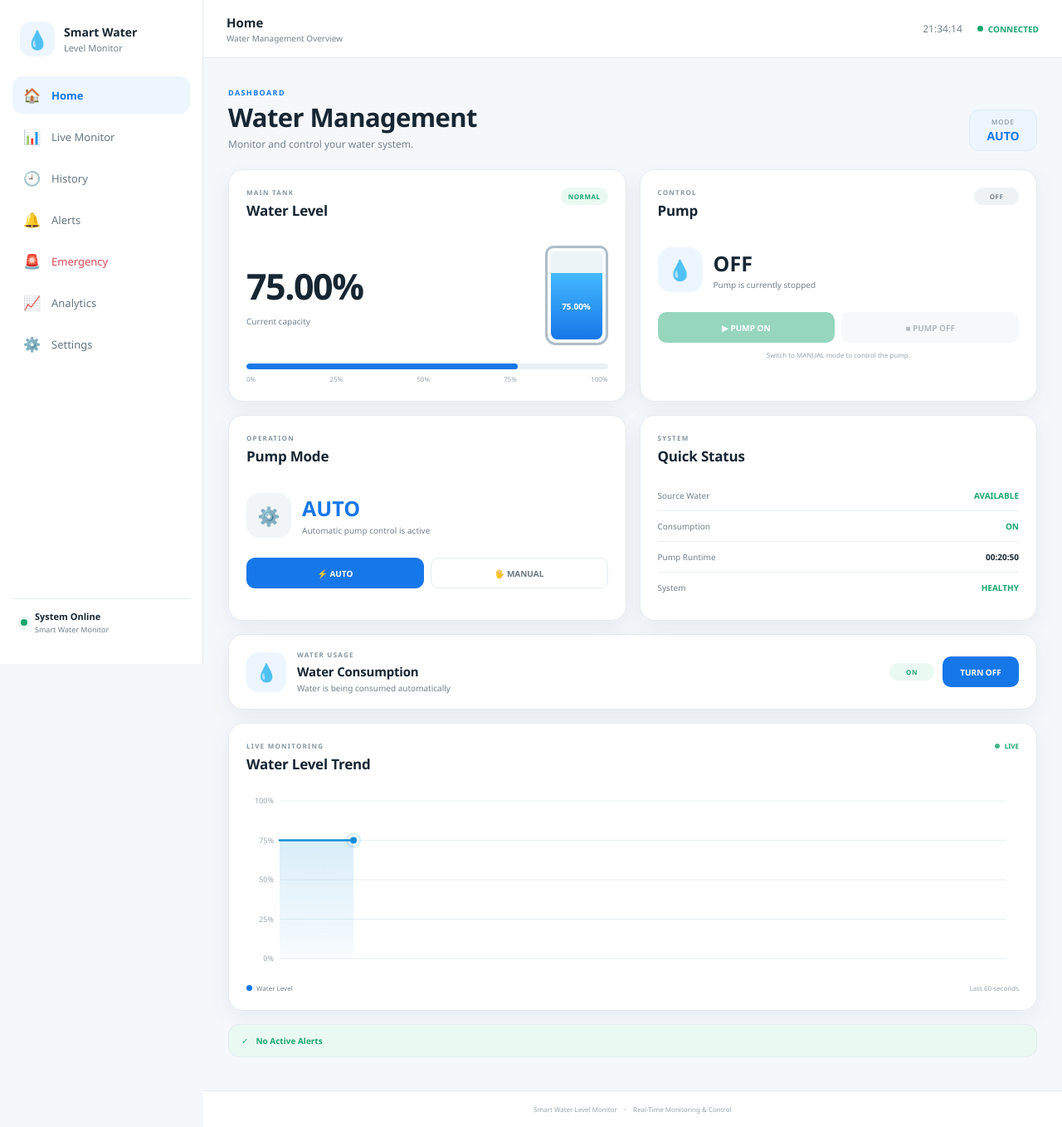
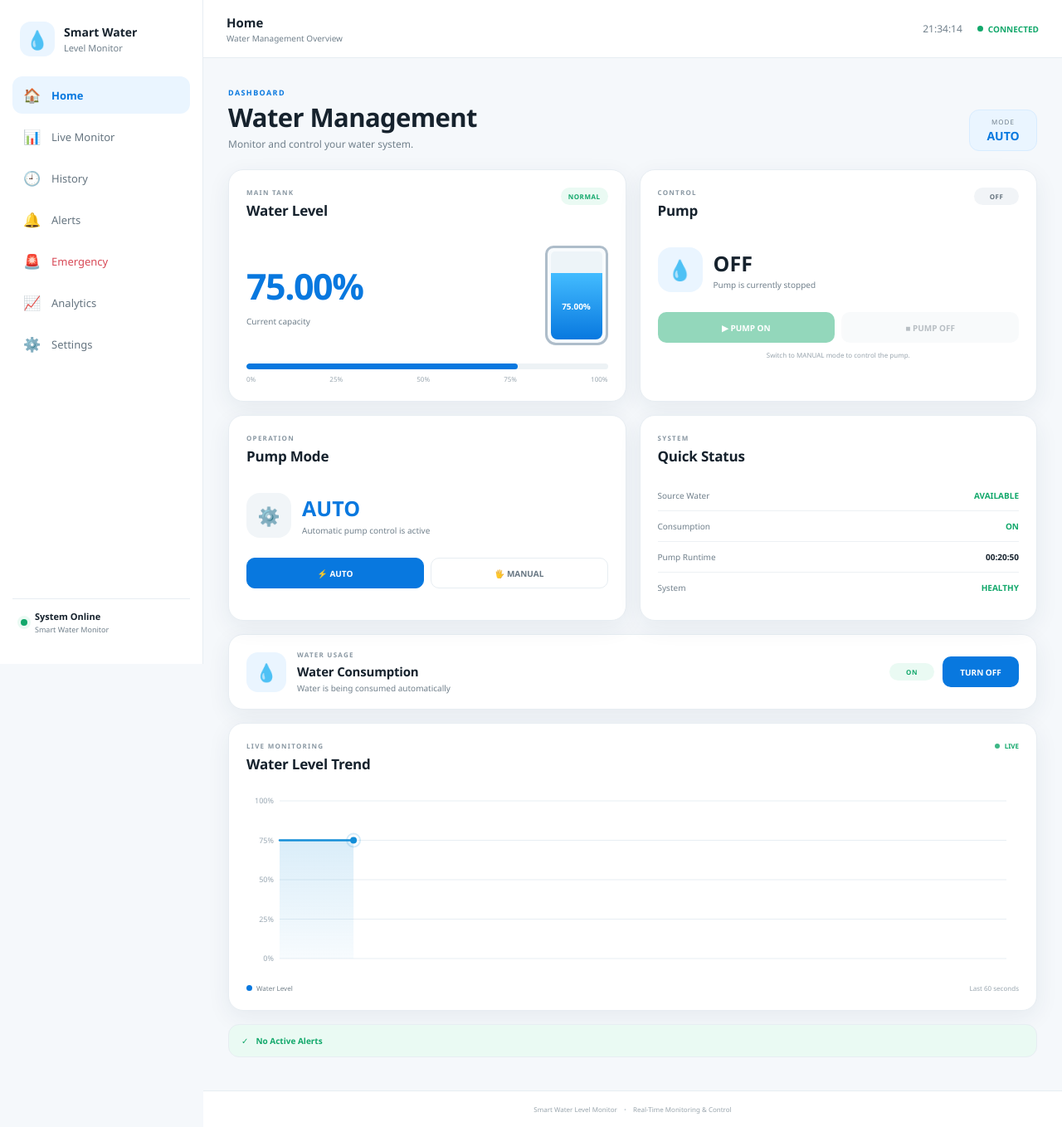
Before and after one commit to Abrar756/Smart-Water-Level-Monitor, a Flask app: page / in a window 1280 px wide. Shown: the whole page at 83% size. Run offline with Flask 3, Linux system fonts and the light colour scheme; data that the repository does not hold is empty.

Commit message:
Update style.css

```diff
--- a/static/style.css
+++ b/static/style.css
@@ -10,53 +10,35 @@
 
 :root {
 
-    /* ---------- PRIMARY BLUE ---------- */
-
-    --blue: #1677e8;
-    --blue-dark: #0f63c7;
-    --blue-light: #edf6ff;
-
-    /* ---------- GREEN ---------- */
-
-    --green: #18a66f;
-    --green-light: #eaf9f2;
-
-    /* ---------- RED ---------- */
-
-    --red: #dc4655;
-    --red-light: #fff0f2;
-
-    /* ---------- ORANGE ---------- */
-
-    --orange: #ed9a12;
-    --orange-light: #fff7e8;
-
-    /* ---------- TEXT ---------- */
-
-    --text: #172633;
-    --muted: #73818d;
-
-    /* ---------- BORDERS ---------- */
-
-    --border: #e4ebf1;
-
-    /* ---------- BACKGROUND ---------- */
+    --blue: #0b84f3;
+    --blue-dark: #0878df;
+    --blue-light: #eaf5ff;
+
+    --green: #12a86b;
+    --green-light: #eafaf3;
+
+    --red: #dc3545;
+    --red-light: #fff0f1;
+
+    --orange: #f59e0b;
+    --orange-light: #fff7e6;
+
+    --text: #16222d;
+    --muted: #71808c;
+
+    --border: #e7edf2;
 
     --background: #f5f8fb;
     --white: #ffffff;
 
-    /* ---------- SIDEBAR ---------- */
-
     --sidebar-width: 245px;
-
-    /* ---------- SHADOW ---------- */
 
     --shadow:
         0 8px 28px rgba(
-            26,
-            61,
-            88,
-            0.065
+            24,
+            55,
+            79,
+            0.07
         );
 
     --radius: 18px;
@@ -271,7 +253,7 @@ button:disabled {
         left;
 
     color:
-        #667682;
+        #667580;
 
     transition:
         0.2s ease;
@@ -295,7 +277,7 @@ button:disabled {
         var(--blue-light);
 
     color:
-        var(--blue);
+        var(--blue-dark);
 
     font-weight:
         700;
@@ -699,7 +680,7 @@ button:disabled {
         inline-block;
 
     color:
-        var(--blue);
+        var(--blue-dark);
 
     font-size:
         9px;
@@ -748,7 +729,7 @@ button:disabled {
         var(--blue-light);
 
     border:
-        1px solid #d9ebfb;
+        1px solid #d8ecff;
 
     border-radius:
         12px;
@@ -784,7 +765,7 @@ button:disabled {
         block;
 
     color:
-        var(--blue);
+        var(--blue-dark);
 
     font-size:
         14px;
@@ -932,7 +913,7 @@ button:disabled {
         -1.5px;
 
     color:
-        var(--text);
+        #0878df;
 }
 
 .mini-tank {
@@ -1003,8 +984,8 @@ button:disabled {
     background:
         linear-gradient(
             180deg,
-            #43b9ff,
-            #1677e8
+            #43bcff,
+            #0878df
         );
 
     display:
@@ -1038,7 +1019,7 @@ button:disabled {
         7px;
 
     background:
-        #eaf0f4;
+        #edf2f5;
 
     border-radius:
         10px;
@@ -1062,7 +1043,7 @@ button:disabled {
         75%;
 
     background:
-        var(--blue);
+        #0878df;
 
     border-radius:
         inherit;
@@ -1137,10 +1118,10 @@ button:disabled {
 .status-badge.off {
 
     background:
-        #eef2f5;
-
-    color:
-        #74828d;
+        #f1f4f7;
+
+    color:
+        #64727d;
 }
 
 .status-badge.low {
@@ -1402,7 +1383,7 @@ button:disabled {
         25px;
 
     color:
-        var(--blue);
+        var(--blue-dark);
 }
 
 .mode-main p {
@@ -1459,13 +1440,13 @@ button:disabled {
 .mode-button.active {
 
     background:
-        var(--blue);
+        #0878df;
 
     color:
         white;
 
     border-color:
-        var(--blue);
+        #0878df;
 }
 
 
@@ -1623,7 +1604,7 @@ button:disabled {
 .consumption-button {
 
     background:
-        var(--blue);
+        #0878df;
 
     color:
         white;
@@ -1730,7 +1711,7 @@ button:disabled {
         space-between;
 
     color:
-        #98a5ae;
+        #9aa7b0;
 
     font-size:
         8px;
@@ -1766,7 +1747,7 @@ button:disabled {
         50%;
 
     background:
-        var(--blue);
+        #0878df;
 
     display:
         inline-block;
```
Also changed, not shown: other parts of static/style.css (+32 -35 lines).
